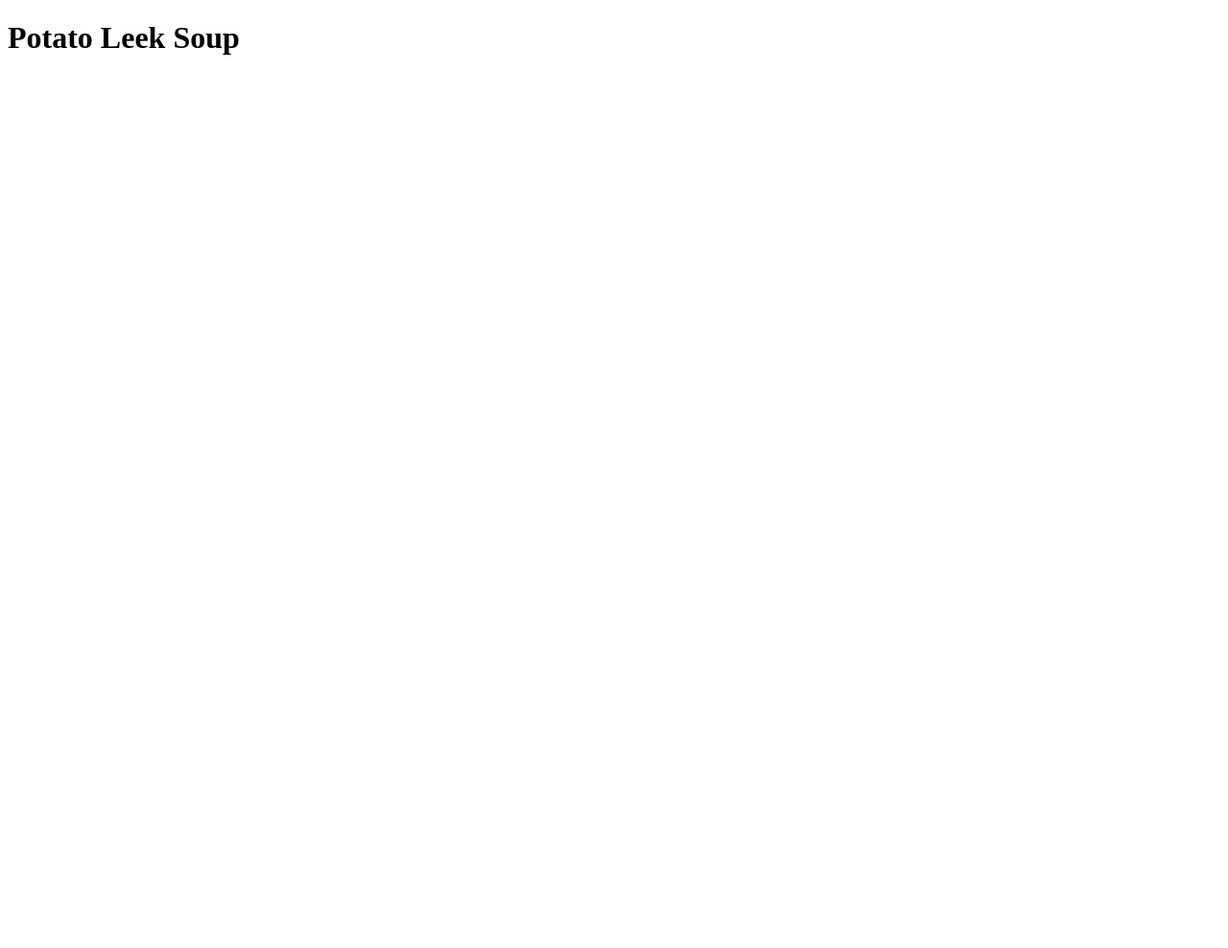
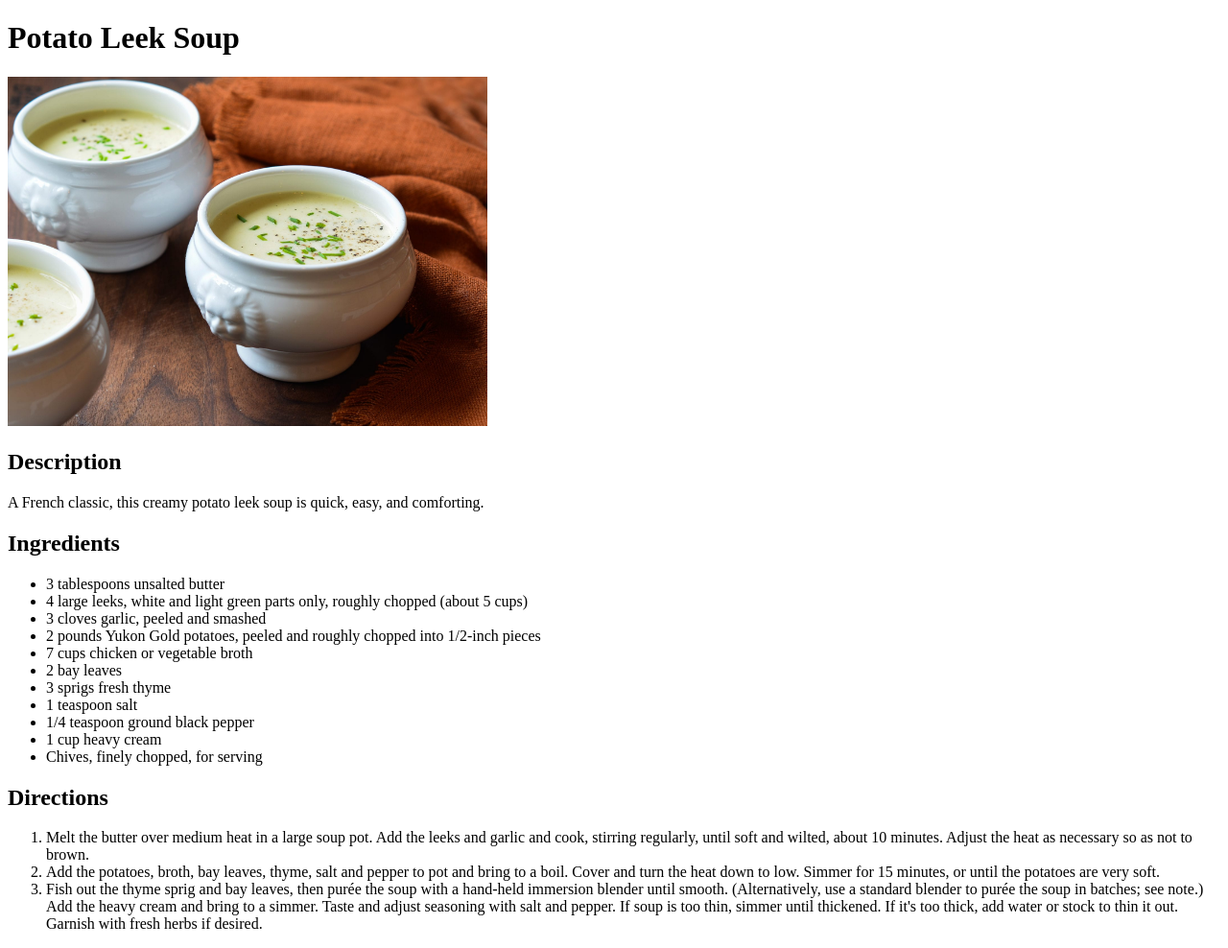
Before and after one commit to dmcenroe/odin-recipes, a plain HTML site: page recipes/potatosoup.html in a window 1280 px wide. Shown: the whole page at 96% size. Before the commit the page ends 800 px from the top, so only its background shows below. Drawn offline with Linux system fonts and the light colour scheme.

Commit message:
Complete potatosoup recipe

```diff
--- a/recipes/potatosoup.html
+++ b/recipes/potatosoup.html
@@ -8,6 +8,45 @@
 
 <body>
     <h1>Potato Leek Soup</h1>
+    <img src="../images/potatosoup.jpg" alt="bowl of potato soup" width="500">
+
+    <h2>Description</h2>
+    <p>A French classic, this creamy potato leek soup is quick, easy, and comforting.</p>
+
+    <h2>Ingredients</h2>
+
+        <ul>
+            <li>3 tablespoons unsalted butter</li>
+            <li>4 large leeks, white and light green parts only, roughly chopped (about 5 cups)</li>
+            <li>3 cloves garlic, peeled and smashed</li>
+            <li>2 pounds Yukon Gold potatoes, peeled and roughly chopped into 1/2-inch pieces</li>
+            <li>7 cups chicken or vegetable broth</li>
+            <li>2 bay leaves</li>
+            <li>3 sprigs fresh thyme</li>
+            <li>1 teaspoon salt</li>
+            <li>1/4 teaspoon ground black pepper</li>
+            <li>1 cup heavy cream</li>
+            <li>Chives, finely chopped, for serving</li>
+        </ul>
+
+    <h2>Directions</h2>
+
+        <ol>
+            <li>Melt the butter over medium heat in a large soup pot. Add the leeks and garlic and cook, stirring regularly,
+                until soft and wilted, about 10 minutes. Adjust the heat as necessary so as not to brown.
+            </li>
+
+            <li>Add the potatoes, broth, bay leaves, thyme, salt and pepper to pot and bring to a boil.
+                Cover and turn the heat down to low. Simmer for 15 minutes, or until the potatoes are very soft.
+            </li>
+
+            <li>Fish out the thyme sprig and bay leaves, then purée the soup with a hand-held immersion blender until smooth.
+                (Alternatively, use a standard blender to purée the soup in batches; see note.) Add the heavy cream and bring to a simmer.
+                Taste and adjust seasoning with salt and pepper. If soup is too thin, simmer until thickened. If it's too thick, add water or stock to thin it out.
+                Garnish with fresh herbs if desired.
+            </li>
+        </ol>
+
 </body>
 
 </html>
```
